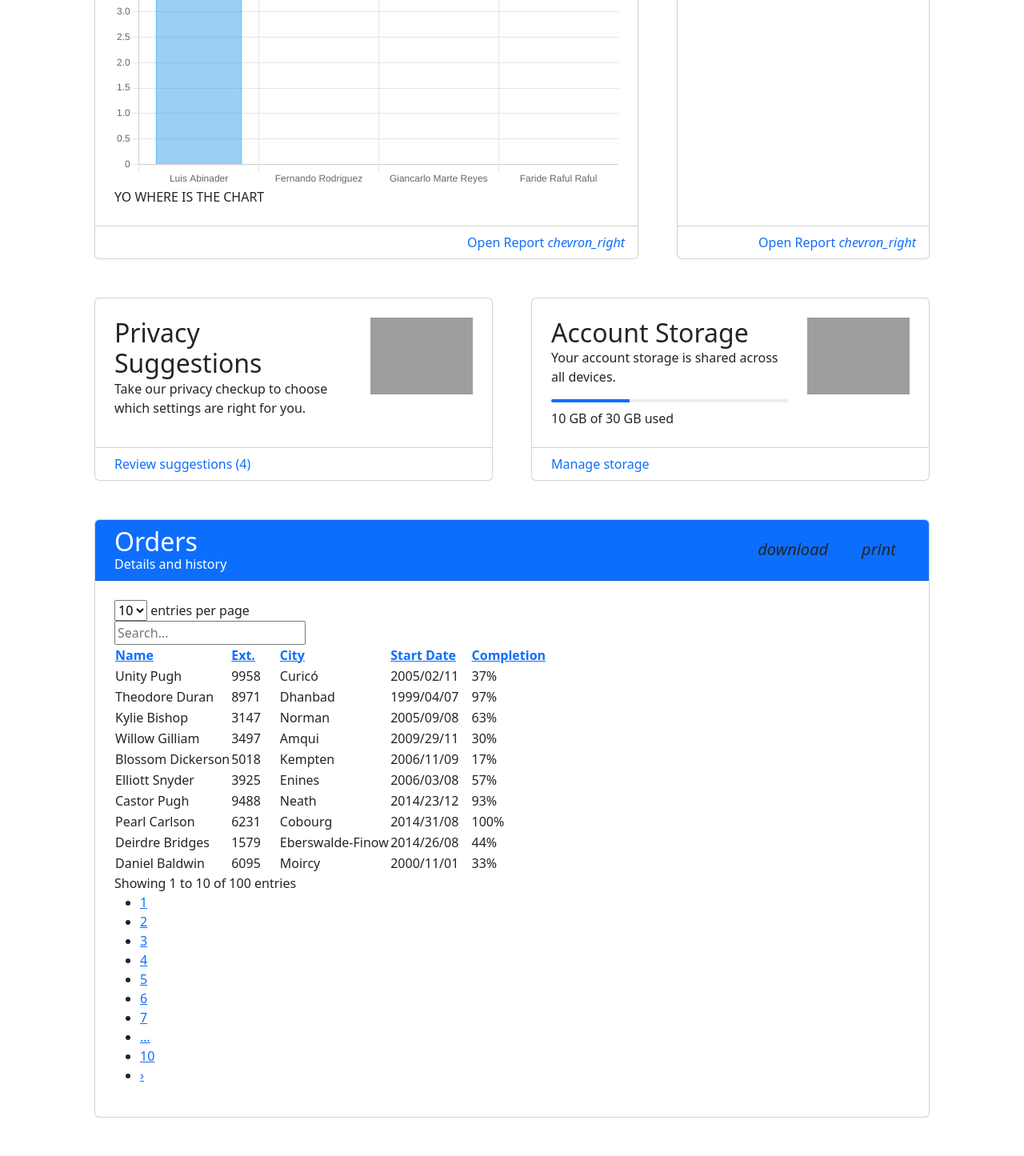
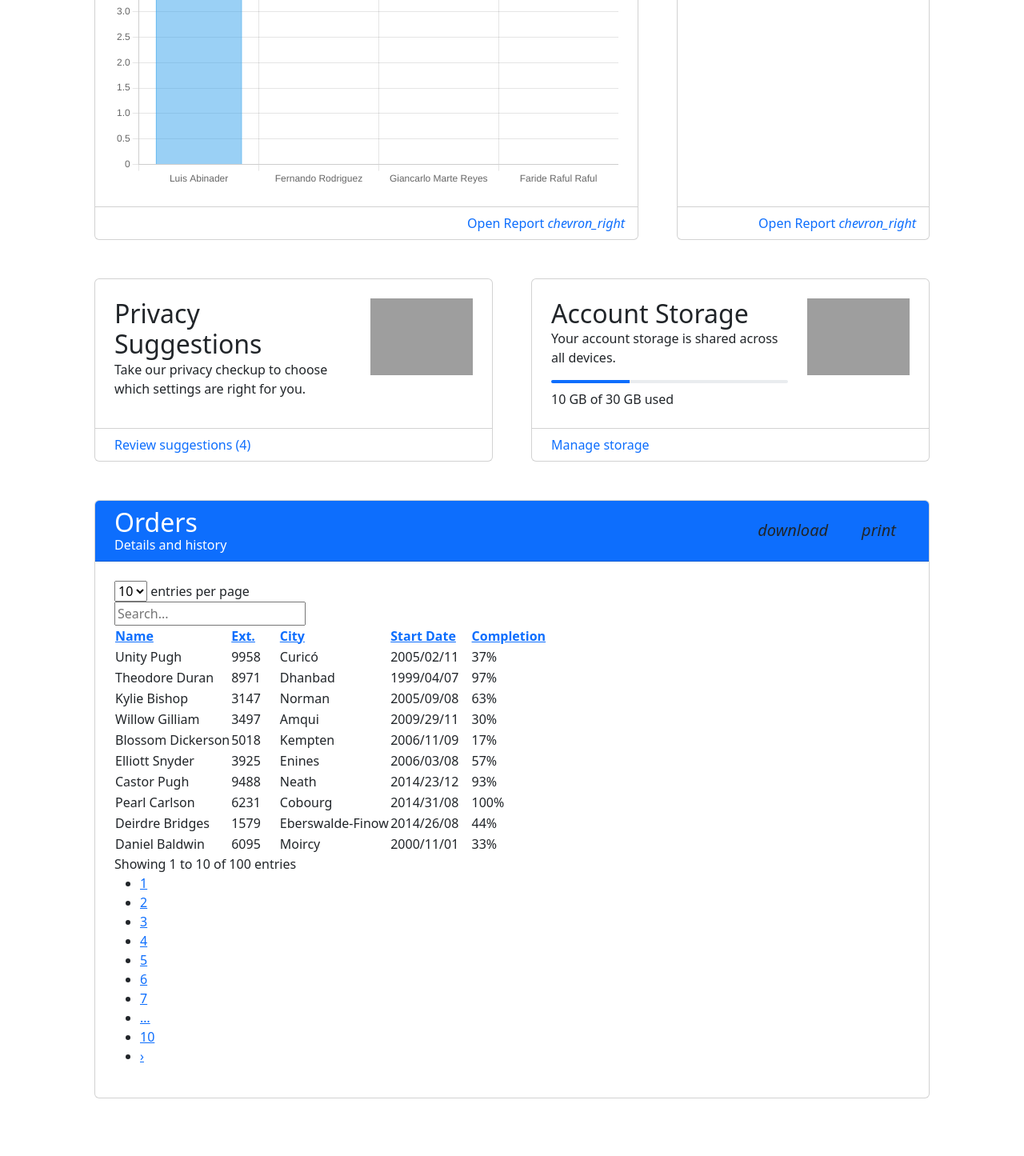
Before and after one commit to gmarte/promesas, a Django app: page / in a window 1280 px wide. Shown: the part 864-2309 px from the top of the page at 80% size. After the commit the page ends 2237 px from the top, so only its background shows below. Run offline with Django 4.2, Linux system fonts and the light colour scheme; data comes from the database, SQL or seed files in the repository; both versions use the stored data as it was after the commit; a map, chart or similar area stays blank; grey boxes are pictures that could not be loaded.

Commit message:
small changes

```diff
--- a/promise_tracker/templates/promise_tracker/index.html
+++ b/promise_tracker/templates/promise_tracker/index.html
@@ -132,7 +132,7 @@
                                     <canvas id="dashboardBarChart"></canvas>
                                 </div>
                             </div>
-                            <div class="col-12 col-xxl-10"> YO WHERE IS THE CHART
+                            <div class="col-12 col-xxl-10">
                                 <script>
                                     var myChart = new Chart(
                                         document.getElementById('dashboardBarChart'),
```
Also changed, not shown: db.sqlite3, media/politician/itobisono.jpg (added).
